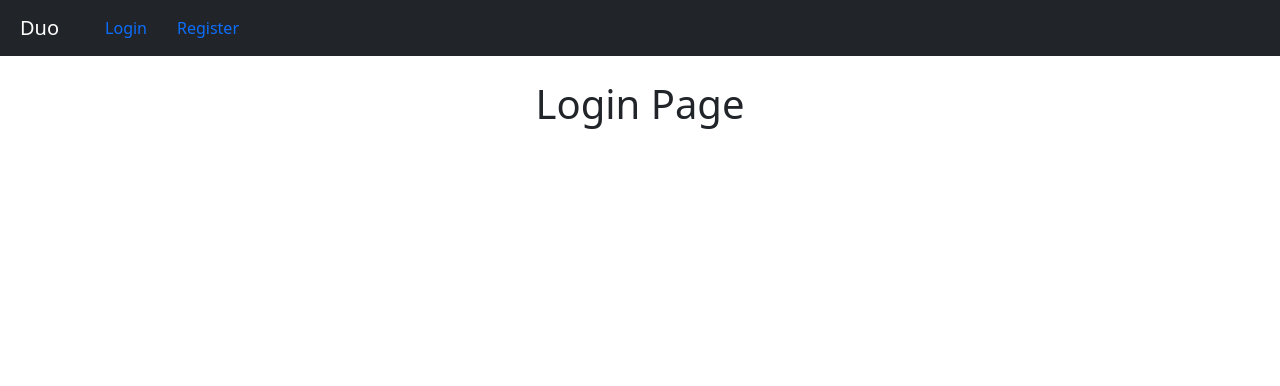
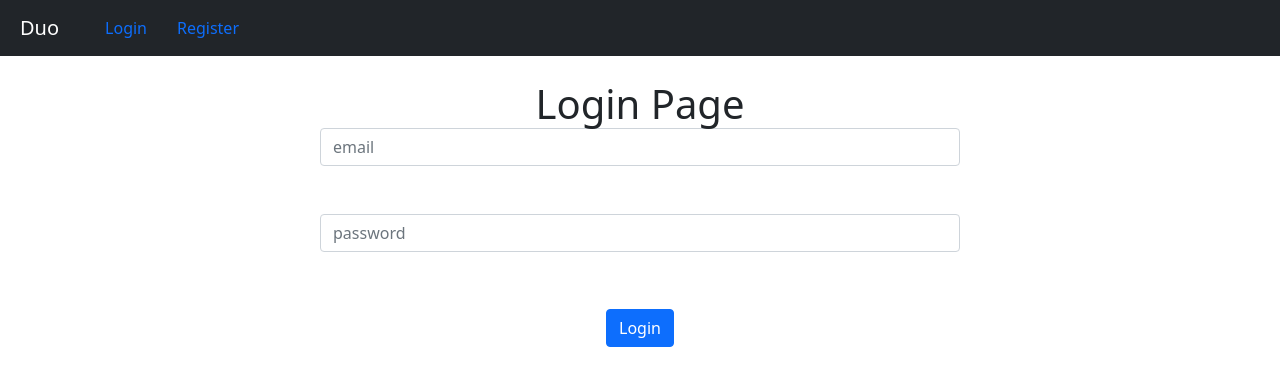
Before and after one commit to sharad9201/laravel-and-react-crud, a React (Create React App) app: page /login in a window 1280 px wide. Shown: the top 386 px of the page. Built offline with nearby package versions, Linux system fonts and the light colour scheme.

Commit message:
login front

```diff
--- a/src/Header.css
+++ b/src/Header.css
@@ -5,3 +5,8 @@
 .logo{
     padding-left: 20px;
 }
+.logout{
+    display: flex;
+    justify-content: right;
+    /* padding-right: 20px; */
+}
--- a/src/Header.js
+++ b/src/Header.js
@@ -30,7 +30,7 @@ function Header() {
 
                     </Nav>
                     {localStorage.getItem('user-info')?
-                    <Nav>
+                    <Nav className= "col-sm-6">
                          < NavDropdown title={user && user.name}>
                           <NavDropdown.Item onClick={logOut}>Logout</NavDropdown.Item>
                           </NavDropdown>
--- a/src/Login.js
+++ b/src/Login.js
@@ -5,6 +5,10 @@ import {useHistory} from 'react-router-dom'
 
 
 function Login() {
+    const [email,setEmail] = useState("")
+    const [password,setPassword] =useState('')
+    const history= useHistory()
+
     useEffect(()=>{
         if (localStorage.getItem('user-info'))
         {
@@ -12,13 +16,26 @@ function Login() {
         }
     },[])
 
-    const history= useHistory()
+    function login(){
+
+        console.warn(email,password);
+    }
 
     return (
         <div >
             <Header />
             <h1>
                 Login Page
+                <div className="col-sm-6 offset-sm-3">
+                 <input className="form-control" type="text" placeholder="email"
+                 onChange={(e)=>setEmail(e.target.value)} />
+                 <br />
+                 <input className="form-control" type="password" placeholder="password"
+                 onChange={(e)=>setPassword(e.target.value)} />
+                 <br />
+                 <button onClick={login} className="btn btn-primary">Login </button>
+
+                </div>
             </h1>
         </div>
     )
--- a/src/Register.js
+++ b/src/Register.js
@@ -1,9 +1,9 @@
 import React ,{useState, useEffect} from 'react'
+import {useHistory} from 'react-router-dom'
 import Header from './Header'
-import './Header.css'
+// import './Header.css'
 
 
-import {useHistory} from 'react-router-dom'
 
 function Register() {
     useEffect(()=>{
@@ -40,8 +40,9 @@ function Register() {
     }
 
     return(
+        <div>
+            <Header />
                 <div className="col-sm-6 offset-sm-3">
-            <Header />
                     <h1> register page</h1>
                     {/* <label htmlFor="name">Name</label> */}
                     <input type="text" value={name} onChange={(e)=>setName(e.target.value)}  className="form-control" placeholder="name" /><br />
@@ -49,7 +50,7 @@ function Register() {
                     <input type="password" value={password} onChange={(e)=>setPassword(e.target.value)}  className="form-control" placeholder="password" /><br />
                     <button onClick={signUp} className="btn btn-primary"> Sign Up</button>
                 </div>
-
+        </div>
     )
 }
 
```
Lines whose indentation alone changed are shown as unchanged.
